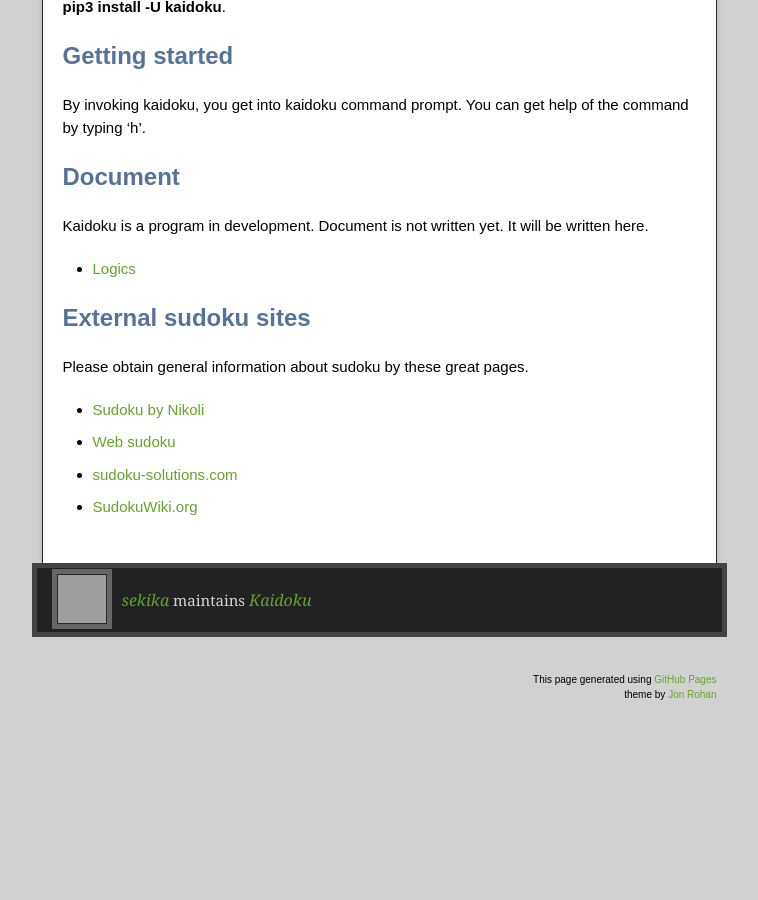
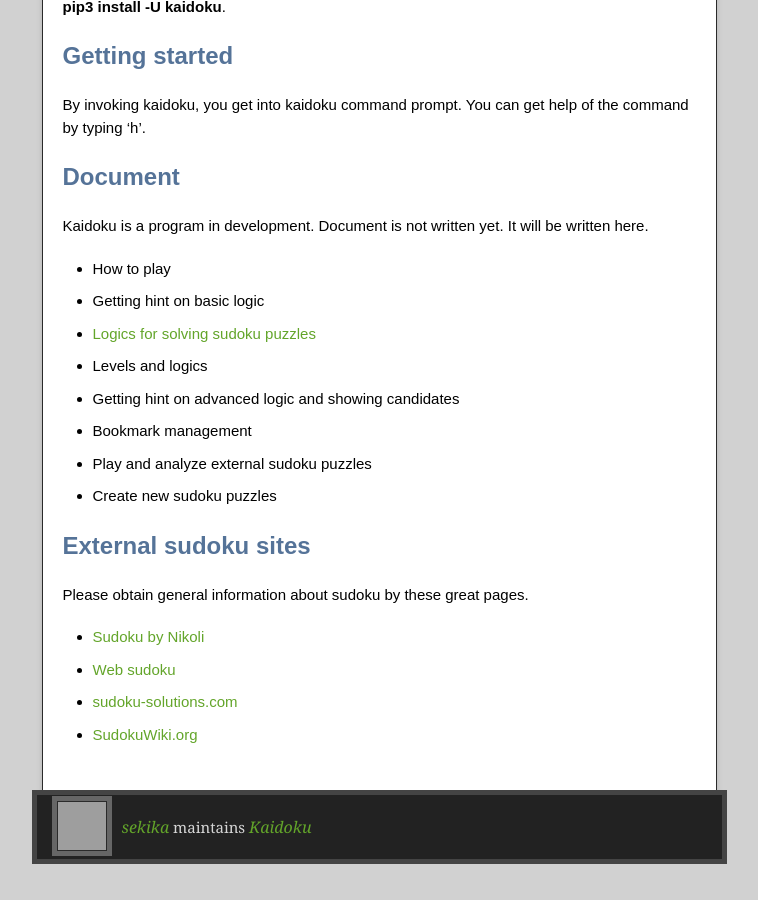
Before and after one commit to sekika/kaidoku, a Jekyll site: the page built from docs/index.md, in a window 1280 px wide and 900 px high, scrolled down 1159 px. Shown: the whole window, without its empty margins (261-1019 px from the left). Built offline with Jekyll 4.4.1, drawn with Linux system fonts in a browser that asks for light colours; nearby versions of some CDN libraries; before the commit the page ends 1951 px from its top, so only the background shows below that; grey boxes are pictures that could not be loaded.

Commit message:
tentative index of document

```diff
--- a/docs/index.md
+++ b/docs/index.md
@@ -31,7 +31,14 @@ By invoking kaidoku, you get into kaidoku command prompt. You can get help of th
 
 Kaidoku is a program in development. Document is not written yet. It will be written here.
 
-- [Logics](logic)
+- How to play
+- Getting hint on basic logic
+- [Logics for solving sudoku puzzles](logic)
+- Levels and logics
+- Getting hint on advanced logic and showing candidates
+- Bookmark management
+- Play and analyze external sudoku puzzles
+- Create new sudoku puzzles
 
 ## External sudoku sites
 
```
